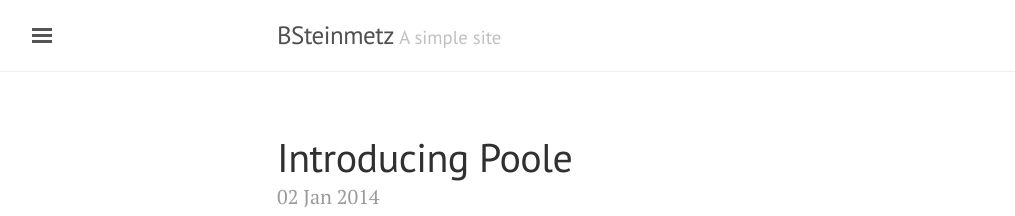
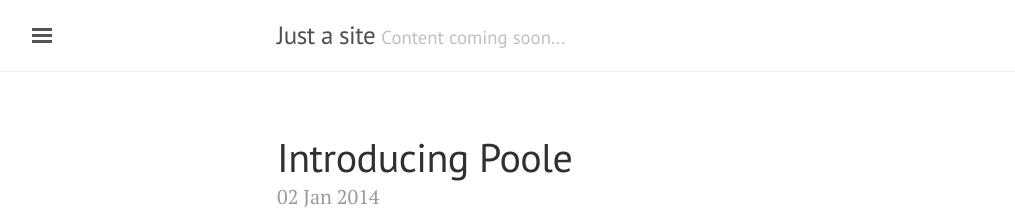
Before and after one commit to BSteinmetz/BSteinmetz.github.io, a Jekyll site: the page built from index.html, in a window 1280 px wide and 900 px high. Shown: the top 216 px of the window, without its empty margins (3-1018 px from the left). Built offline with Jekyll 4.4.1, drawn with Linux system fonts in a browser that asks for light colours; the list of posts is cut into pages by our own code.

```diff
--- a/_config.yml
+++ b/_config.yml
@@ -5,11 +5,11 @@ permalink:           pretty
 relative_permalinks: true
 
 # Setup
-title:               BSteinmetz
-tagline:             'A simple site'
+title:               Just a site
+tagline:             'Content coming soon...'
 description:         'A reserved <a href="http://jekyllrb.com" target="_blank">Jekyll</a> theme that places the utmost gravity on content with a hidden drawer. Made by <a href="https://twitter.com/mdo" target="_blank">@mdo</a>.'
-url:                 http://lanyon.getpoole.com
-baseurl:             'http://bsteinmetz.github.io/'
+url:                 http://bsteinmetz.github.io
+baseurl:             'http://bsteinmetz.github.io'
 paginate:            5
 
 # About/contact
```
